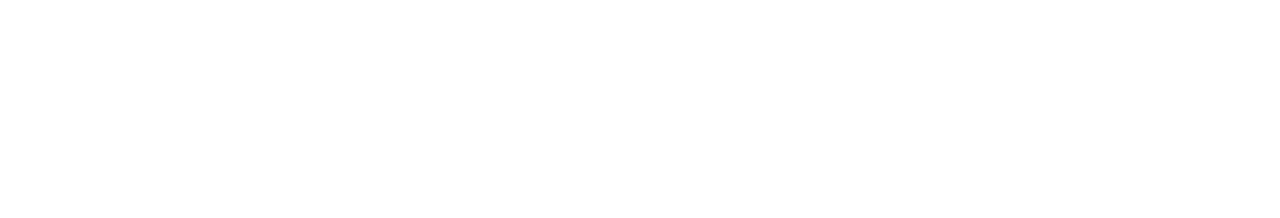
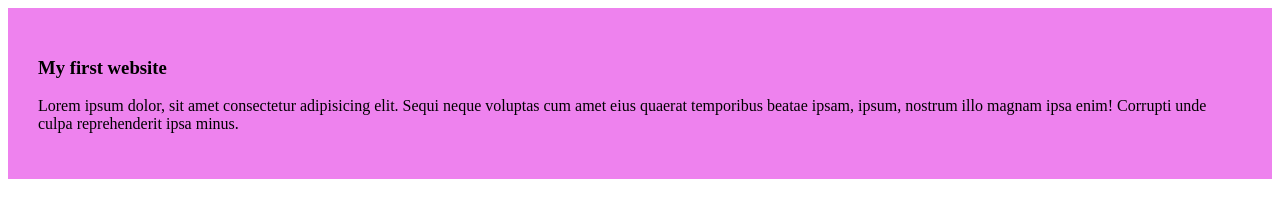
Before and after one commit to prosen36/my-first-github-repo, a plain HTML site: page index.html in a window 1280 px wide. Drawn offline with Linux system fonts and the light colour scheme.

Commit message:
my first blog

```diff
--- a/index.html
+++ b/index.html
@@ -6,8 +6,12 @@
     <title> my first ever github repo
 
     </title>
+    <link rel="stylesheet" href="styles/blog.css">
 </head>
 <body>
-
+    <div>
+        <h3> My first website</h3>
+        <p>Lorem ipsum dolor, sit amet consectetur adipisicing elit. Sequi neque voluptas cum amet eius quaerat temporibus beatae ipsam, ipsum, nostrum illo magnam ipsa enim! Corrupti unde culpa reprehenderit ipsa minus.</p>
+    </div>
 </body>
 </html>
--- /dev/null
+++ b/styles/blog.css
@@ -0,0 +1,4 @@
+div{
+    background-color: violet;
+    padding: 30px;
+}
```
